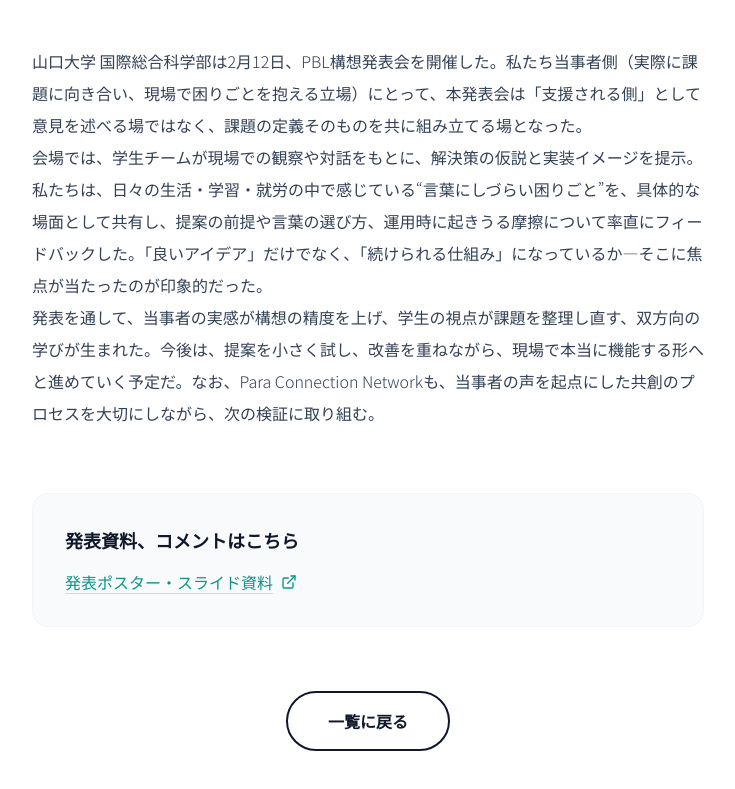
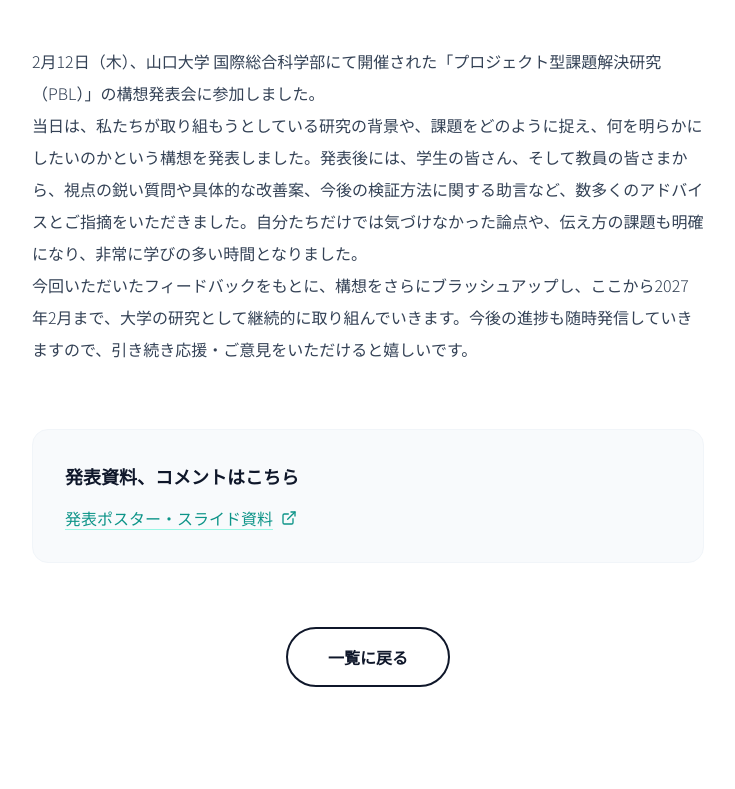
Before and after one commit to yujiro3440923/PCN-HP, a plain HTML site: page 20260212-pbl-presentation.html in a window 1280 px wide. Shown: the part 857-1646 px from the top of the page, without its empty margins (272-1007 px from the left). Drawn offline with nearby package versions, Linux system fonts and the light colour scheme.

Commit message:
Update presentation content for clarity and detail

```diff
--- a/20260212-pbl-presentation.html
+++ b/20260212-pbl-presentation.html
@@ -87,17 +87,16 @@
             <!-- Article Content -->
             <article class="prose prose-slate prose-lg max-w-none fade-in font-light leading-loose text-slate-700">
                 <p>
-                    山口大学
-                    国際総合科学部は2月12日、PBL構想発表会を開催した。私たち当事者側（実際に課題に向き合い、現場で困りごとを抱える立場）にとって、本発表会は「支援される側」として意見を述べる場ではなく、課題の定義そのものを共に組み立てる場となった。
+                    2月12日（木）、山口大学 国際総合科学部にて開催された「プロジェクト型課題解決研究（PBL）」の構想発表会に参加しました。
                 </p>
 
                 <p>
-                    会場では、学生チームが現場での観察や対話をもとに、解決策の仮説と実装イメージを提示。私たちは、日々の生活・学習・就労の中で感じている“言葉にしづらい困りごと”を、具体的な場面として共有し、提案の前提や言葉の選び方、運用時に起きうる摩擦について率直にフィードバックした。「良いアイデア」だけでなく、「続けられる仕組み」になっているか—そこに焦点が当たったのが印象的だった。
+                    当日は、私たちが取り組もうとしている研究の背景や、課題をどのように捉え、何を明らかにしたいのかという構想を発表しました。発表後には、学生の皆さん、そして教員の皆さまから、視点の鋭い質問や具体的な改善案、今後の検証方法に関する助言など、数多くのアドバイスとご指摘をいただきました。自分たちだけでは気づけなかった論点や、伝え方の課題も明確になり、非常に学びの多い時間となりました。
+
                 </p>
 
                 <p>
-                    発表を通して、当事者の実感が構想の精度を上げ、学生の視点が課題を整理し直す、双方向の学びが生まれた。今後は、提案を小さく試し、改善を重ねながら、現場で本当に機能する形へと進めていく予定だ。なお、Para
-                    Connection Networkも、当事者の声を起点にした共創のプロセスを大切にしながら、次の検証に取り組む。
+                    今回いただいたフィードバックをもとに、構想をさらにブラッシュアップし、ここから2027年2月まで、大学の研究として継続的に取り組んでいきます。今後の進捗も随時発信していきますので、引き続き応援・ご意見をいただけると嬉しいです。
                 </p>
 
             </article>
```
